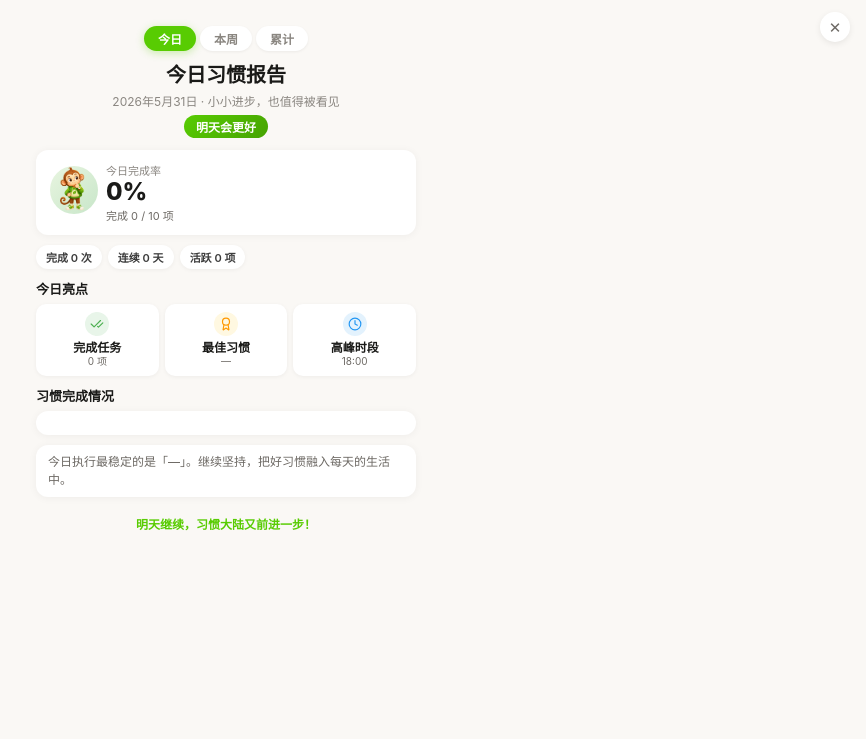
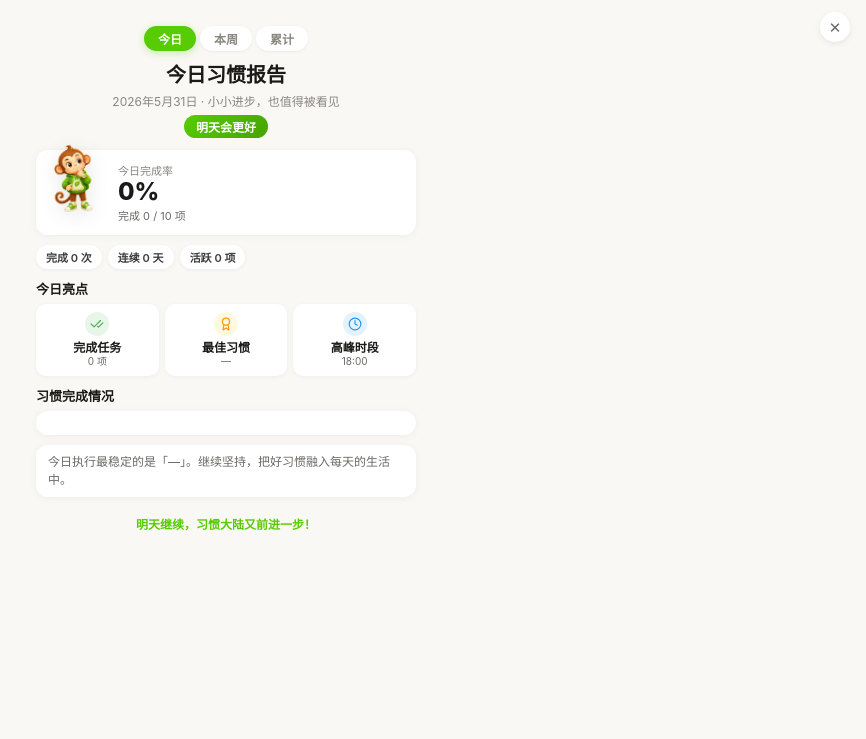
Before and after one commit to ttmouse/mini-habits, a website: page index.html in a window 1280 px wide. Both pictures are taken after a click on the element "今日 0". Shown: the top 739 px of the page, without its empty margins (414-1280 px from the left). Drawn offline with Linux system fonts and the light colour scheme.

Commit message:
报告猴子突破框架，更生动

```diff
--- a/index.html
+++ b/index.html
@@ -475,9 +475,10 @@ button:disabled{opacity:.4!important;pointer-events:none}
 .r-sub{font-size:12px;color:#8a8680;margin-top:4px}
 .r-score-tag{display:inline-block;background:linear-gradient(135deg,#58CC02,#46a302);color:#fff;font-size:12px;font-weight:700;padding:3px 12px;border-radius:14px;margin-top:6px}
 .r-card{background:#fff;border-radius:12px;padding:12px 14px;box-shadow:0 1px 8px rgba(0,0,0,.05);margin-bottom:10px}
-.r-summary{display:flex;align-items:center;gap:8px}
-.r-summary-left{flex-shrink:0}
-.r-mascot-img{width:48px;height:48px;border-radius:50%;object-fit:cover;background:linear-gradient(135deg,#e8f5e0,#c8e6c9)}
+.r-summary-card{overflow:visible}
+.r-summary{display:flex;align-items:center;gap:8px;overflow:visible}
+.r-summary-left{flex-shrink:0;margin-left:-8px;margin-top:-20px}
+.r-mascot-img{width:68px;height:68px;object-fit:contain;transform:rotate(-3deg) scale(1.1);filter:drop-shadow(0 4px 8px rgba(0,0,0,.1))}
 .r-summary-right{flex:1;min-width:0}
 .r-summary-label{font-size:11px;color:#8a8680}
 .r-summary-pct{font-size:24px;font-weight:800;color:#1a1a18;line-height:1.2}
@@ -1811,7 +1812,7 @@ function showReport(type) {
         <div class="r-score-tag">${score}</div>
       </div>
 
-      <div class="r-card r-summary">
+      <div class="r-card r-summary r-summary-card">
         <div class="r-summary-left">
           <img class="r-mascot-img" src="${MONKEY_LIST[_monkeyIdx]}" alt="猴子">
         </div>
```
